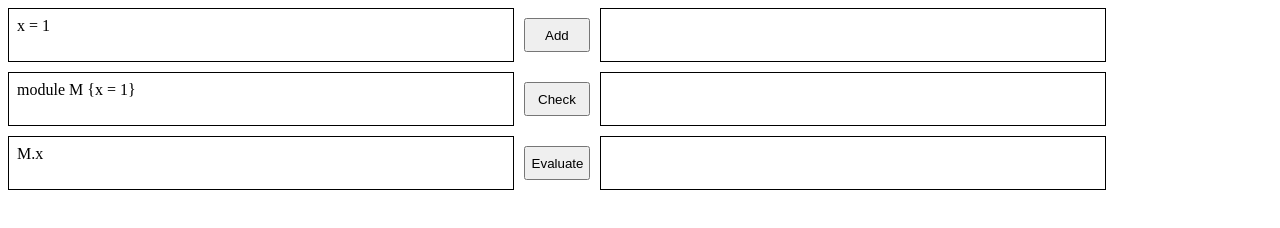
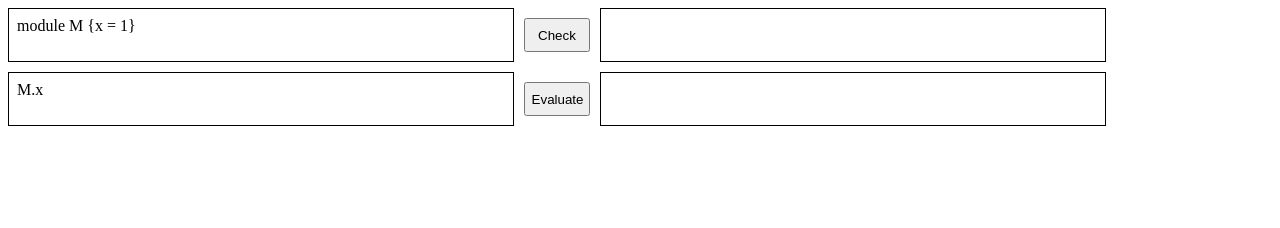
Before and after one commit to UniFormal/UPL, a plain HTML site: page test.html in a window 1280 px wide. Drawn offline with Linux system fonts and the light colour scheme.

Commit message:
removed `addToProject`

```diff
--- a/test.html
+++ b/test.html
@@ -52,23 +52,6 @@
     <script type="text/javascript" src="./target/scala-2.13/upl-fastopt/main.js"></script>
     <script type="text/javascript">
       let prog = null
-      let inCounter = 0
-
-      function addToProject() {
-        const pS = document.getElementById("projIn").value
-        const out = document.getElementById("projOut")
-        const errors = UPL.update("p" + inCounter, pS)
-        inCounter++
-        if(errors.length === 0){
-          out.removeAttribute("error")
-          out.value = UPL.print(UPL.proj)
-        }
-        else {
-          out.value = errors.toString()
-          out.setAttribute("error","true")
-        }
-        out.dispatchEvent(new Event('input', { bubbles: true }));
-      }
 
       function checkUPL() {
         const pS = document.getElementById("progIn").value
@@ -120,15 +103,6 @@
   <body>
     <div class="row">
       <div class="grow-wrap">
-        <textarea id="projIn" oninput="replicateValue(this)">x = 1</textarea>
-      </div>
-      <button onclick="addToProject()">Add</button>
-      <div class="grow-wrap">
-        <textarea id="projOut" oninput="replicateValue(this)"></textarea>
-      </div>
-    </div>
-    <div class="row">
-      <div class="grow-wrap">
         <textarea id="progIn" oninput="replicateValue(this)">module M {x = 1}</textarea>
       </div>
       <button onclick="checkUPL()">Check</button>
```
